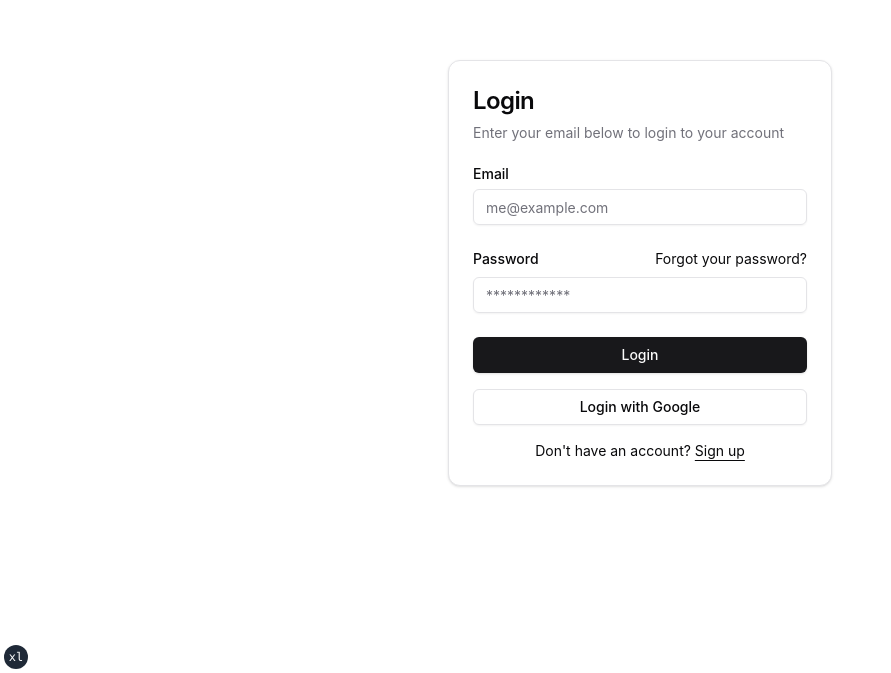
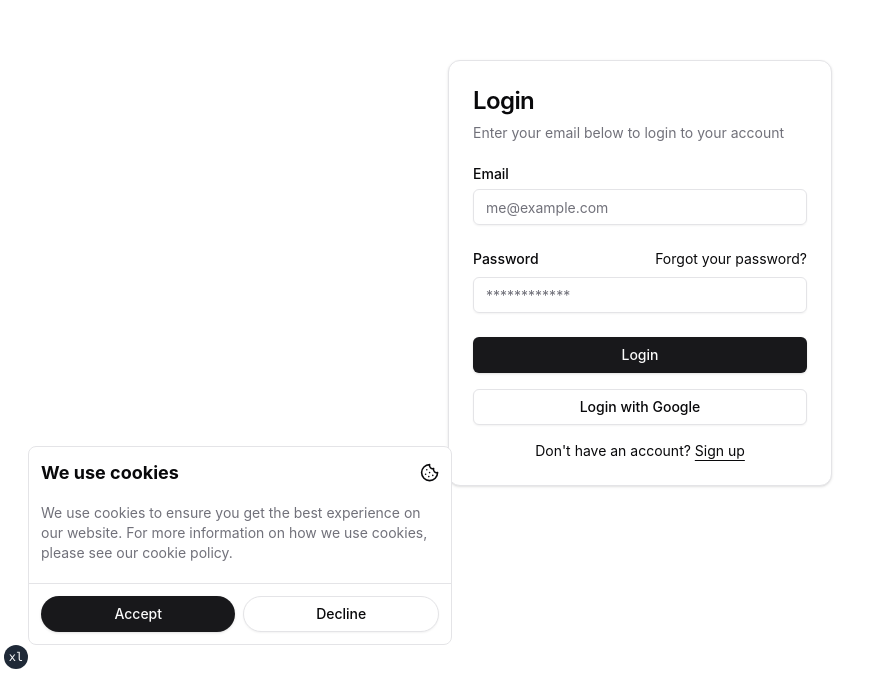
Before and after one commit to JudeBesmonte/Automated-Gate-Access-Online, a Next.js app: page /auth/login in a window 1280 px wide. Shown: the part 127-800 px from the top of the page, without its empty margins (0-891 px from the left). Built offline with nearby package versions, Linux system fonts and the light colour scheme; no server answers.

Commit message:
feat: add cookie-consent component

```diff
--- a/app/layout.tsx
+++ b/app/layout.tsx
@@ -1,6 +1,7 @@
 import type { Metadata } from 'next'
 import './globals.css'
 
+import { CookieConsent } from '@/components/cookie-consent'
 import { TailwindIndicator } from '@/components/tailwind-indicator'
 import { Toaster } from '@/components/ui/sonner'
 import { VercelAnalytics } from '@/components/vercel-analytics'
@@ -19,6 +20,7 @@
     <html lang="en">
       <body>
         {children}
+        <CookieConsent />
         <Toaster richColors closeButton />
         <TailwindIndicator />
         <VercelAnalytics />
--- /dev/null
+++ b/components/cookie-consent.tsx
@@ -0,0 +1,69 @@
+'use client'
+
+import * as React from 'react'
+
+import { CookieIcon } from 'lucide-react'
+import { Button } from '@/components/ui/button'
+
+import { cn } from '@/lib/utils'
+
+export function CookieConsent() {
+  const [isOpen, setIsOpen] = React.useState<boolean>(false)
+  const [isHide, setIsHide] = React.useState<boolean>(false)
+
+  React.useEffect(() => {
+    if (document.cookie.includes('cookieConsent=true')) {
+      setIsOpen(false)
+      setTimeout(() => setIsHide(true), 700)
+    } else {
+      setIsOpen(true)
+    }
+  }, [])
+
+  return (
+    <div
+      className={cn(
+        'fixed bottom-0 left-0 right-0 z-[200] w-full duration-700 sm:bottom-4 sm:left-4 sm:max-w-md',
+        !isOpen
+          ? 'translate-y-8 opacity-0 transition-[opacity,transform]'
+          : 'translate-y-0 opacity-100 transition-[opacity,transform]',
+        isHide && 'hidden'
+      )}
+    >
+      <div className="m-3 rounded-lg border border-border bg-background dark:bg-card">
+        <div className="flex items-center justify-between p-3">
+          <h1 className="text-lg font-bold">We use cookies</h1>
+          <CookieIcon className="h-[1.2rem] w-[1.2rem]" />
+        </div>
+        <div className="-mt-2 p-3">
+          <p className="text-left text-sm text-muted-foreground">
+            We use cookies to ensure you get the best experience on our website. For more information on how we use
+            cookies, please see our cookie policy.
+          </p>
+        </div>
+        <div className="mt-2 flex items-center gap-2 border-t p-3">
+          <Button
+            onClick={() => {
+              setIsOpen(false)
+              document.cookie = 'cookieConsent=true; path=/; expires=Fri, 31 Dec 9999 23:59:59 GMT'
+              setTimeout(() => setIsHide(true), 700)
+            }}
+            className="h-9 w-full rounded-full"
+          >
+            Accept
+          </Button>
+          <Button
+            onClick={() => {
+              setIsOpen(false)
+              setTimeout(() => setIsHide(true), 700)
+            }}
+            className="h-9 w-full rounded-full"
+            variant="outline"
+          >
+            Decline
+          </Button>
+        </div>
+      </div>
+    </div>
+  )
+}
```
